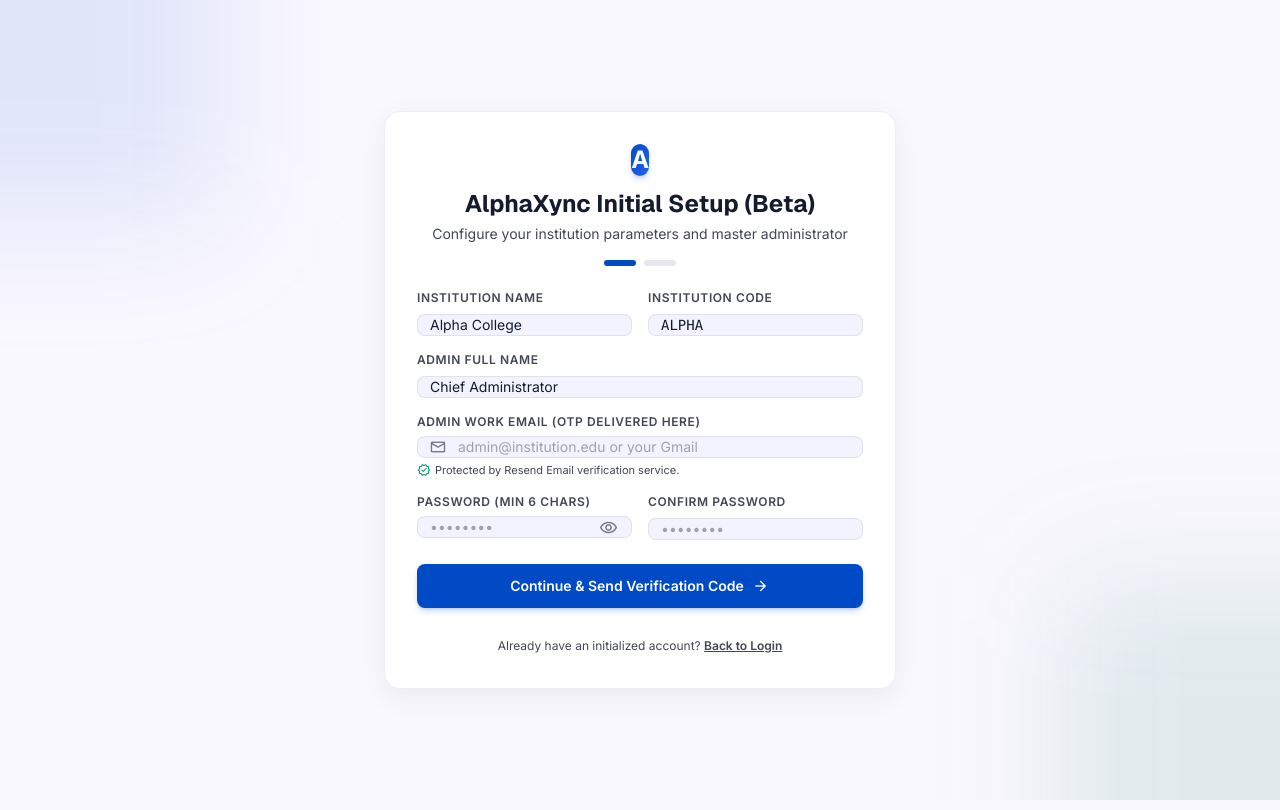
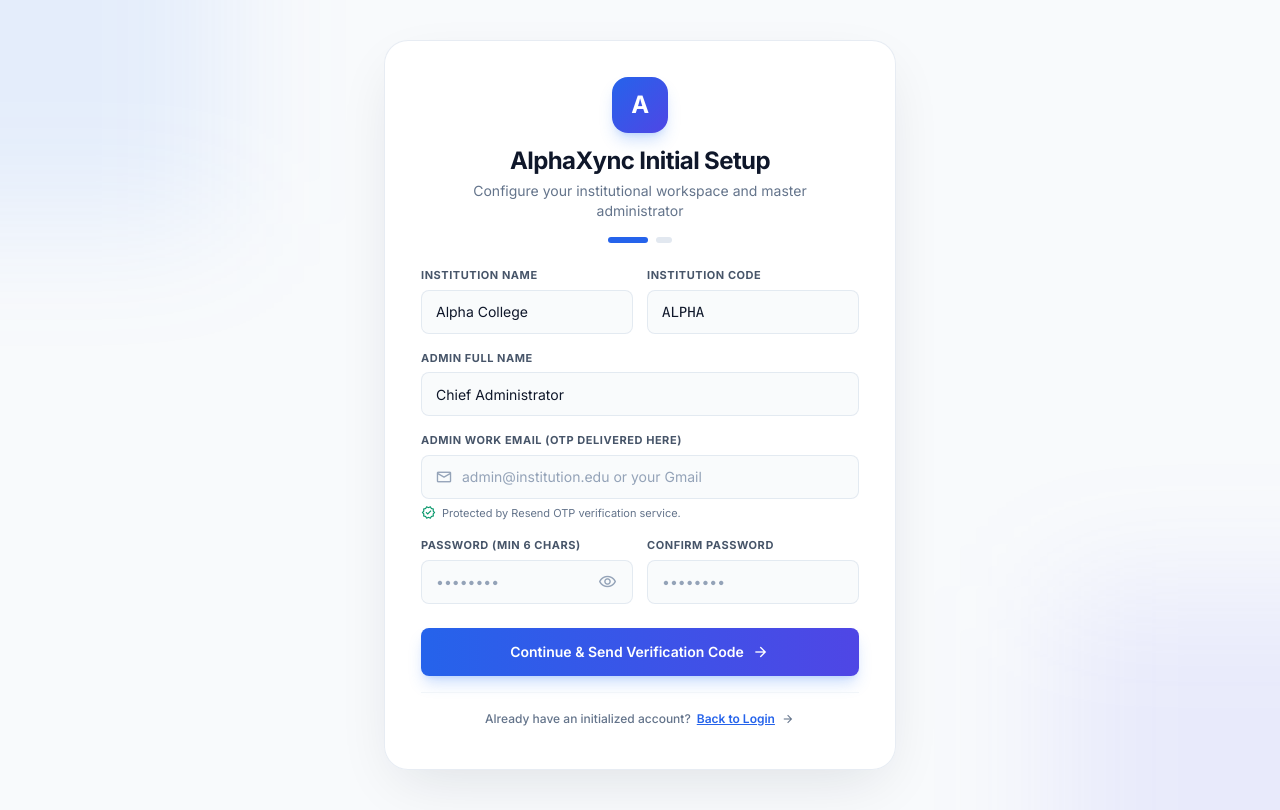
Before and after one commit to Mr-SanthoshRavi/AlphaXync, a React (Vite) app in the folder client/: page / in a window 1280 px wide. Both pictures are taken after a click on the button "Initialize Institution Admin". Built offline with nearby package versions, Linux system fonts and the light colour scheme; no server answers.

Commit message:
fix(uiux): fix back to login navigation, smart error redirect, and premium card aesthetics

```diff
--- a/client/src/App.tsx
+++ b/client/src/App.tsx
@@ -21,7 +21,7 @@ const AppShell: React.FC = () => {
   const [cashierMode, setCashierMode] = useState(false);
   const [searchQuery, setSearchQuery] = useState('');
   const [liveEvent, setLiveEvent] = useState<string | null>(null);
-  const [showSetup, setShowSetup] = useState(false);
+  const [authMode, setAuthMode] = useState<'LOGIN' | 'SETUP' | null>(null);
   const [mockMode, setMockMode] = useState(false);
   const [sidebarCollapsed, setSidebarCollapsed] = useState<boolean>(() => {
     return localStorage.getItem('campusflow_sidebar_collapsed') === 'true';
@@ -160,10 +160,11 @@ const AppShell: React.FC = () => {
 
   // Unauthenticated Flow: Login or Initial Setup
   if (!isAuthenticated) {
-    if (showSetup || isSetupRequired) {
-      return <SetupPage onGoToLogin={() => setShowSetup(false)} />;
+    const effectiveMode = authMode ?? (isSetupRequired ? 'SETUP' : 'LOGIN');
+    if (effectiveMode === 'SETUP') {
+      return <SetupPage onGoToLogin={() => setAuthMode('LOGIN')} />;
     }
-    return <LoginPage onGoToSetup={() => setShowSetup(true)} />;
+    return <LoginPage onGoToSetup={() => setAuthMode('SETUP')} />;
   }
 
   const getTitle = () => {
--- a/client/src/pages/SetupPage.tsx
+++ b/client/src/pages/SetupPage.tsx
@@ -133,61 +133,77 @@ export const SetupPage: React.FC<SetupPageProps> = ({ onGoToLogin }) => {
   };
 
   return (
-    <div className="min-h-screen w-full bg-background flex flex-col justify-center items-center px-4 py-12 select-none relative overflow-hidden">
+    <div className="min-h-screen w-full bg-slate-50 flex flex-col justify-center items-center px-4 py-10 select-none relative overflow-hidden">
       {/* Decorative ambient background blur */}
-      <div className="absolute -top-40 -left-40 w-96 h-96 bg-primary/10 rounded-full blur-3xl pointer-events-none" />
-      <div className="absolute -bottom-40 -right-40 w-96 h-96 bg-secondary/10 rounded-full blur-3xl pointer-events-none" />
+      <div className="absolute -top-40 -left-40 w-96 h-96 bg-blue-500/10 rounded-full blur-3xl pointer-events-none" />
+      <div className="absolute -bottom-40 -right-40 w-96 h-96 bg-indigo-500/10 rounded-full blur-3xl pointer-events-none" />
 
-      <div className="w-full max-w-lg bg-surface-container-lowest rounded-2xl border border-outline-variant/30 shadow-[0_8px_30px_rgba(0,0,0,0.06)] p-8 relative z-10 transition-all">
+      <div className="w-full max-w-lg bg-white/95 backdrop-blur-2xl rounded-3xl border border-slate-200/80 shadow-[0_20px_60px_-15px_rgba(15,23,42,0.12)] p-7 sm:p-9 relative z-10 transition-all">
         {/* Brand header */}
         <div className="flex flex-col items-center text-center mb-6">
-          <div className="w-13 h-13 rounded-2xl bg-gradient-to-br from-primary to-primary-container flex items-center justify-center text-on-primary font-bold text-2xl shadow-md shadow-primary/20 mb-3 tracking-tight">
+          <div className="w-14 h-14 rounded-2xl bg-gradient-to-br from-blue-600 to-indigo-600 flex items-center justify-center text-white font-black text-2xl shadow-lg shadow-blue-500/25 mb-3 tracking-tight">
             A
           </div>
-          <h1 className="font-headline-sm text-2xl font-bold text-on-surface">
-            {step === 'DETAILS' ? 'AlphaXync Initial Setup (Beta)' : 'Verify Administrator Email'}
+          <h1 className="text-2xl font-bold tracking-tight text-slate-900">
+            {step === 'DETAILS' ? 'AlphaXync Initial Setup' : 'Verify Administrator Email'}
           </h1>
-          <p className="text-on-surface-variant text-sm mt-1">
+          <p className="text-slate-500 text-xs sm:text-sm mt-1 max-w-sm">
             {step === 'DETAILS'
-              ? 'Configure your institution parameters and master administrator'
+              ? 'Configure your institutional workspace and master administrator'
               : `A 6-digit security code was dispatched to ${email}`}
           </p>
 
           {/* Progress Indicator */}
           <div className="flex items-center gap-2 mt-4">
-            <span className={`w-8 h-1.5 rounded-full transition-all ${step === 'DETAILS' ? 'bg-primary' : 'bg-primary/40'}`}></span>
-            <span className={`w-8 h-1.5 rounded-full transition-all ${step === 'OTP' ? 'bg-primary' : 'bg-outline-variant/40'}`}></span>
+            <span className={`h-1.5 rounded-full transition-all duration-300 ${step === 'DETAILS' ? 'w-10 bg-blue-600' : 'w-4 bg-blue-200'}`}></span>
+            <span className={`h-1.5 rounded-full transition-all duration-300 ${step === 'OTP' ? 'w-10 bg-blue-600' : 'w-4 bg-slate-200'}`}></span>
           </div>
         </div>
 
         {/* Success Alert */}
         {success && (
-          <div className="mb-6 p-4 rounded-xl bg-secondary-container/30 border border-secondary text-on-surface flex items-start gap-3 text-sm animate-fade-in">
-            <span className="material-symbols-outlined text-secondary text-[24px] shrink-0">check_circle</span>
+          <div className="mb-6 p-4 rounded-2xl bg-emerald-50 border border-emerald-200 text-emerald-950 flex items-start gap-3 text-sm animate-fade-in shadow-sm">
+            <span className="material-symbols-outlined text-emerald-600 text-[24px] shrink-0">check_circle</span>
             <div>
-              <p className="font-semibold text-secondary">Email Verified & System Initialized!</p>
-              <p className="text-xs text-on-surface-variant mt-0.5">Logging you in to the Operations Console...</p>
+              <p className="font-semibold text-emerald-900">Email Verified &amp; System Initialized!</p>
+              <p className="text-xs text-emerald-700 mt-0.5">Logging you in to the Operations Console...</p>
             </div>
           </div>
         )}
 
-        {/* Error Alert */}
+        {/* Error Alert with Smart Recovery Action */}
         {error && (
-          <div className="mb-6 p-3 rounded-xl bg-error-container/20 border border-error/40 text-error flex items-start gap-2.5 text-sm animate-shake">
-            <span className="material-symbols-outlined text-[18px] shrink-0 mt-0.5">error</span>
-            <div className="flex-1">{error}</div>
-            <button type="button" onClick={() => setError(null)} className="text-error/70 hover:text-error">
-              ✕
-            </button>
+          <div className="mb-6 p-4 rounded-2xl bg-rose-50 border border-rose-200 text-rose-950 flex flex-col gap-2.5 text-sm animate-shake shadow-sm">
+            <div className="flex items-start gap-2.5">
+              <span className="material-symbols-outlined text-[20px] text-rose-600 shrink-0 mt-0.5">error</span>
+              <div className="flex-1 font-medium leading-relaxed">{error}</div>
+              <button
+                type="button"
+                onClick={() => setError(null)}
+                className="text-rose-400 hover:text-rose-700 p-0.5 rounded border-0 outline-none focus:outline-none cursor-pointer bg-transparent"
+              >
+                ✕
+              </button>
+            </div>
+            {(error.toLowerCase().includes('already exists') || error.toLowerCase().includes('login')) && (
+              <button
+                type="button"
+                onClick={onGoToLogin}
+                className="self-start mt-1 px-3.5 py-1.5 rounded-xl bg-blue-600 hover:bg-blue-700 text-white font-semibold text-xs flex items-center gap-1.5 shadow-md shadow-blue-500/20 transition-all cursor-pointer active:scale-95 border-0 outline-none"
+              >
+                <span>Go to Login Now</span>
+                <span className="material-symbols-outlined text-[14px]">arrow_forward</span>
+              </button>
+            )}
           </div>
         )}
 
         {/* STEP 1: Details Form */}
         {step === 'DETAILS' && (
           <form onSubmit={handleSendOtp} className="space-y-4">
-            <div className="grid grid-cols-1 md:grid-cols-2 gap-4">
+            <div className="grid grid-cols-1 md:grid-cols-2 gap-3.5">
               <div>
-                <label className="block text-xs font-semibold text-on-surface-variant uppercase tracking-wider mb-1.5">
+                <label className="block text-[11px] font-bold text-slate-600 uppercase tracking-wider mb-1.5">
                   Institution Name
                 </label>
                 <input
@@ -196,12 +212,12 @@ export const SetupPage: React.FC<SetupPageProps> = ({ onGoToLogin }) => {
                   value={institutionName}
                   onChange={(e) => setInstitutionName(e.target.value)}
                   placeholder="e.g. St. Xavier's College"
-                  className="w-full h-10.5 px-3 rounded-xl bg-surface-container-low border border-outline-variant/40 text-on-surface text-sm focus:outline-none focus:border-primary focus:ring-2 focus:ring-primary/15 transition-all"
+                  className="w-full h-11 px-3.5 rounded-xl bg-slate-50/80 hover:bg-slate-50 border border-slate-200/90 text-slate-900 text-sm placeholder:text-slate-400 focus:bg-white focus:outline-none focus:border-blue-600 focus:ring-4 focus:ring-blue-500/10 transition-all"
                 />
               </div>
 
               <div>
-                <label className="block text-xs font-semibold text-on-surface-variant uppercase tracking-wider mb-1.5">
+                <label className="block text-[11px] font-bold text-slate-600 uppercase tracking-wider mb-1.5">
                   Institution Code
                 </label>
                 <input
@@ -210,13 +226,13 @@ export const SetupPage: React.FC<SetupPageProps> = ({ onGoToLogin }) => {
                   value={institutionCode}
                   onChange={(e) => setInstitutionCode(e.target.value.toUpperCase())}
                   placeholder="e.g. SXEC"
-                  className="w-full h-10.5 px-3 rounded-xl bg-surface-container-low border border-outline-variant/40 text-on-surface text-sm font-mono focus:outline-none focus:border-primary focus:ring-2 focus:ring-primary/15 transition-all uppercase"
+                  className="w-full h-11 px-3.5 rounded-xl bg-slate-50/80 hover:bg-slate-50 border border-slate-200/90 text-slate-900 text-sm font-mono placeholder:text-slate-400 focus:bg-white focus:outline-none focus:border-blue-600 focus:ring-4 focus:ring-blue-500/10 transition-all uppercase"
                 />
               </div>
             </div>
 
             <div>
-              <label className="block text-xs font-semibold text-on-surface-variant uppercase tracking-wider mb-1.5">
+              <label className="block text-[11px] font-bold text-slate-600 uppercase tracking-wider mb-1.5">
                 Admin Full Name
               </label>
               <input
@@ -225,34 +241,34 @@ export const SetupPage: React.FC<SetupPageProps> = ({ onGoToLogin }) => {
                 value={adminName}
                 onChange={(e) => setAdminName(e.target.value)}
                 placeholder="e.g. Principal / Operations Dean"
-                className="w-full h-10.5 px-3 rounded-xl bg-surface-container-low border border-outline-variant/40 text-on-surface text-sm focus:outline-none focus:border-primary focus:ring-2 focus:ring-primary/15 transition-all"
+                className="w-full h-11 px-3.5 rounded-xl bg-slate-50/80 hover:bg-slate-50 border border-slate-200/90 text-slate-900 text-sm placeholder:text-slate-400 focus:bg-white focus:outline-none focus:border-blue-600 focus:ring-4 focus:ring-blue-500/10 transition-all"
               />
             </div>
 
             <div>
-              <label className="block text-xs font-semibold text-on-surface-variant uppercase tracking-wider mb-1.5">
+              <label className="block text-[11px] font-bold text-slate-600 uppercase tracking-wider mb-1.5">
                 Admin Work Email (OTP Delivered Here)
               </label>
               <div className="relative flex items-center">
-                <span className="material-symbols-outlined absolute left-3 text-outline text-[18px]">mail</span>
+                <span className="material-symbols-outlined absolute left-3.5 text-slate-400 text-[18px]">mail</span>
                 <input
                   type="email"
                   required
                   value={email}
                   onChange={(e) => setEmail(e.target.value)}
                   placeholder="admin@institution.edu or your Gmail"
-                  className="w-full h-10.5 pl-10 pr-3 rounded-xl bg-surface-container-low border border-outline-variant/40 text-on-surface text-sm focus:outline-none focus:border-primary focus:ring-2 focus:ring-primary/15 transition-all"
+                  className="w-full h-11 pl-10 pr-3.5 rounded-xl bg-slate-50/80 hover:bg-slate-50 border border-slate-200/90 text-slate-900 text-sm placeholder:text-slate-400 focus:bg-white focus:outline-none focus:border-blue-600 focus:ring-4 focus:ring-blue-500/10 transition-all"
                 />
               </div>
-              <p className="text-[11px] text-on-surface-variant mt-1 flex items-center gap-1">
-                <span className="material-symbols-outlined text-[14px] text-emerald-600">verified</span>
-                <span>Protected by Resend Email verification service.</span>
+              <p className="text-[11px] text-slate-500 mt-1.5 flex items-center gap-1.5">
+                <span className="material-symbols-outlined text-[15px] text-emerald-600">verified</span>
+                <span>Protected by Resend OTP verification service.</span>
               </p>
             </div>
 
-            <div className="grid grid-cols-1 md:grid-cols-2 gap-4">
+            <div className="grid grid-cols-1 md:grid-cols-2 gap-3.5">
               <div>
-                <label className="block text-xs font-semibold text-on-surface-variant uppercase tracking-wider mb-1.5">
+                <label className="block text-[11px] font-bold text-slate-600 uppercase tracking-wider mb-1.5">
                   Password (min 6 chars)
                 </label>
                 <div className="relative flex items-center">
@@ -262,12 +278,12 @@ export const SetupPage: React.FC<SetupPageProps> = ({ onGoToLogin }) => {
                     value={password}
                     onChange={(e) => setPassword(e.target.value)}
                     placeholder="••••••••"
-                    className="w-full h-10.5 px-3 pr-9 rounded-xl bg-surface-container-low border border-outline-variant/40 text-on-surface text-sm focus:outline-none focus:border-primary focus:ring-2 focus:ring-primary/15 transition-all"
+                    className="w-full h-11 px-3.5 pr-10 rounded-xl bg-slate-50/80 hover:bg-slate-50 border border-slate-200/90 text-slate-900 text-sm placeholder:text-slate-400 focus:bg-white focus:outline-none focus:border-blue-600 focus:ring-4 focus:ring-blue-500/10 transition-all"
                   />
                   <button
                     type="button"
                     onClick={() => setShowPassword(!showPassword)}
-                    className="absolute right-2.5 text-outline hover:text-on-surface p-1 border-0 bg-transparent flex items-center justify-center cursor-pointer outline-none"
+                    className="absolute right-2.5 text-slate-400 hover:text-slate-700 p-1.5 border-0 bg-transparent flex items-center justify-center cursor-pointer outline-none focus:outline-none focus:ring-0"
                     title={showPassword ? 'Hide password' : 'Show password'}
                   >
                     <span className="material-symbols-outlined text-[19px]">
@@ -278,7 +294,7 @@ export const SetupPage: React.FC<SetupPageProps> = ({ onGoToLogin }) => {
               </div>
 
               <div>
-                <label className="block text-xs font-semibold text-on-surface-variant uppercase tracking-wider mb-1.5">
+                <label className="block text-[11px] font-bold text-slate-600 uppercase tracking-wider mb-1.5">
                   Confirm Password
                 </label>
                 <input
@@ -287,7 +303,7 @@ export const SetupPage: React.FC<SetupPageProps> = ({ onGoToLogin }) => {
                   value={confirmPassword}
                   onChange={(e) => setConfirmPassword(e.target.value)}
                   placeholder="••••••••"
-                  className="w-full h-10.5 px-3 rounded-xl bg-surface-container-low border border-outline-variant/40 text-on-surface text-sm focus:outline-none focus:border-primary focus:ring-2 focus:ring-primary/15 transition-all"
+                  className="w-full h-11 px-3.5 rounded-xl bg-slate-50/80 hover:bg-slate-50 border border-slate-200/90 text-slate-900 text-sm placeholder:text-slate-400 focus:bg-white focus:outline-none focus:border-blue-600 focus:ring-4 focus:ring-blue-500/10 transition-all"
                 />
               </div>
             </div>
@@ -296,7 +312,7 @@ export const SetupPage: React.FC<SetupPageProps> = ({ onGoToLogin }) => {
               <button
                 type="submit"
                 disabled={loading || success}
-                className="w-full h-11 bg-primary hover:bg-primary/90 text-on-primary font-semibold text-sm rounded-xl shadow-md shadow-primary/20 flex items-center justify-center gap-2 transition-all active:scale-98 disabled:opacity-50 cursor-pointer"
+                className="w-full h-12 bg-gradient-to-r from-blue-600 to-indigo-600 hover:from-blue-700 hover:to-indigo-700 text-white font-semibold text-sm rounded-xl shadow-lg shadow-blue-500/25 flex items-center justify-center gap-2 transition-all active:scale-[0.98] disabled:opacity-50 cursor-pointer border-0 outline-none"
               >
                 {loading ? (
                   <>
@@ -312,13 +328,15 @@ export const SetupPage: React.FC<SetupPageProps> = ({ onGoToLogin }) => {
               </button>
             </div>
 
-            <div className="text-center pt-2">
+            <div className="text-center pt-3 border-t border-slate-100">
               <button
                 type="button"
                 onClick={onGoToLogin}
-                className="text-xs text-on-surface-variant hover:text-primary transition-colors cursor-pointer"
+                className="inline-flex items-center gap-1.5 px-3 py-1.5 rounded-lg text-xs font-medium text-slate-500 hover:text-blue-600 hover:bg-blue-50/70 transition-all border-0 outline-none focus:outline-none focus:ring-0 cursor-pointer appearance-none bg-transparent"
               >
-                Already have an initialized account? <span className="font-semibold underline">Back to Login</span>
+                <span>Already have an initialized account?</span>
+                <span className="font-semibold text-blue-600 underline">Back to Login</span>
+                <span className="material-symbols-outlined text-[14px]">arrow_forward</span>
               </button>
             </div>
           </form>
@@ -327,16 +345,16 @@ export const SetupPage: React.FC<SetupPageProps> = ({ onGoToLogin }) => {
         {/* STEP 2: Resend Email OTP Verification */}
         {step === 'OTP' && (
           <form onSubmit={handleVerifyOtp} className="space-y-5 animate-fade-in">
-            <div className="bg-surface-container-low/70 border border-outline-variant/30 rounded-xl p-4 text-center">
-              <span className="material-symbols-outlined text-primary text-[32px] mb-1">mark_email_read</span>
-              <p className="text-xs text-on-surface-variant">
+            <div className="bg-slate-50 border border-slate-200/80 rounded-2xl p-4 text-center">
+              <span className="material-symbols-outlined text-blue-600 text-[32px] mb-1">mark_email_read</span>
+              <p className="text-xs text-slate-500">
                 Enter the 6-digit verification code sent to:
               </p>
-              <p className="font-semibold text-sm text-on-surface font-mono mt-0.5">{email}</p>
+              <p className="font-semibold text-sm text-slate-900 font-mono mt-0.5">{email}</p>
             </div>
 
             <div>
-              <label className="block text-xs font-semibold text-on-surface-variant uppercase tracking-wider text-center mb-2">
+              <label className="block text-[11px] font-bold text-slate-600 uppercase tracking-wider text-center mb-2">
                 6-Digit Security Code
               </label>
               <input
@@ -347,9 +365,9 @@ export const SetupPage: React.FC<SetupPageProps> = ({ onGoToLogin }) => {
                 value={otp}
                 onChange={(e) => setOtp(e.target.value.replace(/[^0-9]/g, ''))}
                 placeholder="• • • • • •"
-                className="w-full h-14 text-center text-3xl font-mono font-bold tracking-[10px] rounded-xl bg-surface-container-low border-2 border-primary/40 focus:border-primary text-primary focus:outline-none focus:ring-4 focus:ring-primary/10 transition-all shadow-inner"
+                className="w-full h-14 text-center text-3xl font-mono font-bold tracking-[10px] rounded-2xl bg-slate-50 border-2 border-blue-500/40 focus:border-blue-600 text-blue-600 focus:outline-none focus:ring-4 focus:ring-blue-500/10 transition-all shadow-inner"
               />
-              <p className="text-[11px] text-center text-on-surface-variant mt-2">
+              <p className="text-[11px] text-center text-slate-500 mt-2">
                 ⏱️ Code valid for 10 minutes. Check your Spam folder if not received.
               </p>
             </div>
@@ -361,7 +379,7 @@ export const SetupPage: React.FC<SetupPageProps> = ({ onGoToLogin }) => {
                   setStep('DETAILS');
                   setError(null);
                 }}
-                className="text-on-surface-variant hover:text-on-surface flex items-center gap-1 font-medium cursor-pointer"
+                className="text-slate-600 hover:text-slate-900 flex items-center gap-1 font-medium cursor-pointer border-0 outline-none bg-transparent"
               >
                 <span className="material-symbols-outlined text-[16px]">arrow_back</span>
                 <span>Edit Details</span>
@@ -371,8 +389,8 @@ export const SetupPage: React.FC<SetupPageProps> = ({ onGoToLogin }) => {
                 type="button"
                 onClick={handleResend}
                 disabled={!canResend || loading}
-                className={`font-semibold cursor-pointer transition-colors ${
-                  canResend ? 'text-primary hover:underline' : 'text-outline cursor-not-allowed'
+                className={`font-semibold cursor-pointer border-0 outline-none bg-transparent transition-colors ${
+                  canResend ? 'text-blue-600 hover:underline' : 'text-slate-400 cursor-not-allowed'
                 }`}
               >
                 {canResend ? 'Resend Code' : `Resend Code in ${resendCooldown}s`}
@@ -383,7 +401,7 @@ export const SetupPage: React.FC<SetupPageProps> = ({ onGoToLogin }) => {
               <button
                 type="submit"
                 disabled={loading || otp.length !== 6 || success}
-                className="w-full h-11 bg-primary hover:bg-primary/90 text-on-primary font-semibold text-sm rounded-xl shadow-md shadow-primary/20 flex items-center justify-center gap-2 transition-all active:scale-98 disabled:opacity-50 cursor-pointer"
+                className="w-full h-12 bg-gradient-to-r from-blue-600 to-indigo-600 hover:from-blue-700 hover:to-indigo-700 text-white font-semibold text-sm rounded-xl shadow-lg shadow-blue-500/25 flex items-center justify-center gap-2 transition-all active:scale-[0.98] disabled:opacity-50 cursor-pointer border-0 outline-none"
               >
                 {loading ? (
                   <>
@@ -398,6 +416,16 @@ export const SetupPage: React.FC<SetupPageProps> = ({ onGoToLogin }) => {
                 )}
               </button>
             </div>
+
+            <div className="text-center pt-2">
+              <button
+                type="button"
+                onClick={onGoToLogin}
+                className="text-xs text-slate-500 hover:text-blue-600 transition-colors cursor-pointer border-0 outline-none bg-transparent"
+              >
+                Already have an initialized account? <span className="font-semibold text-blue-600 underline">Back to Login</span>
+              </button>
+            </div>
           </form>
         )}
       </div>
```
Also changed, not shown: client/src/pages/LoginPage.tsx (+39 -35 lines).
